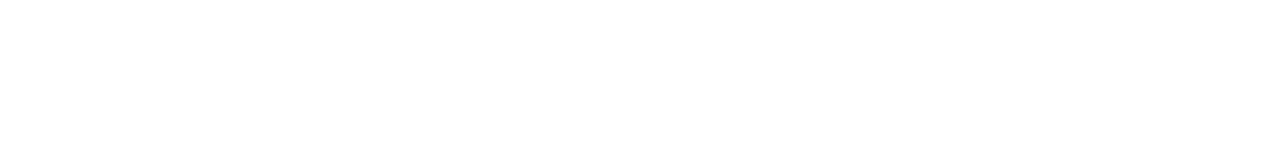
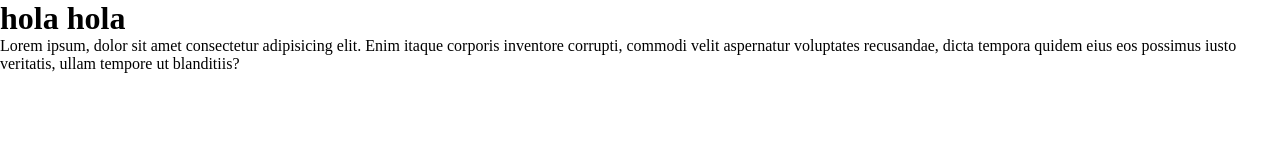
Before and after one commit to marcoswi/codergithub, a plain HTML site: page index.html in a window 1280 px wide. Drawn offline with Linux system fonts and the light colour scheme.

Commit message:
agrego h1 y p

```diff
--- a/index.html
+++ b/index.html
@@ -8,6 +8,7 @@
     <link rel="stylesheet" href="/styles.css">
 </head>
 <body>
-
+    <h1>hola hola</h1>
+    <p>Lorem ipsum, dolor sit amet consectetur adipisicing elit. Enim itaque corporis inventore corrupti, commodi velit aspernatur voluptates recusandae, dicta tempora quidem eius eos possimus iusto veritatis, ullam tempore ut blanditiis?</p>
 </body>
 </html>
```
